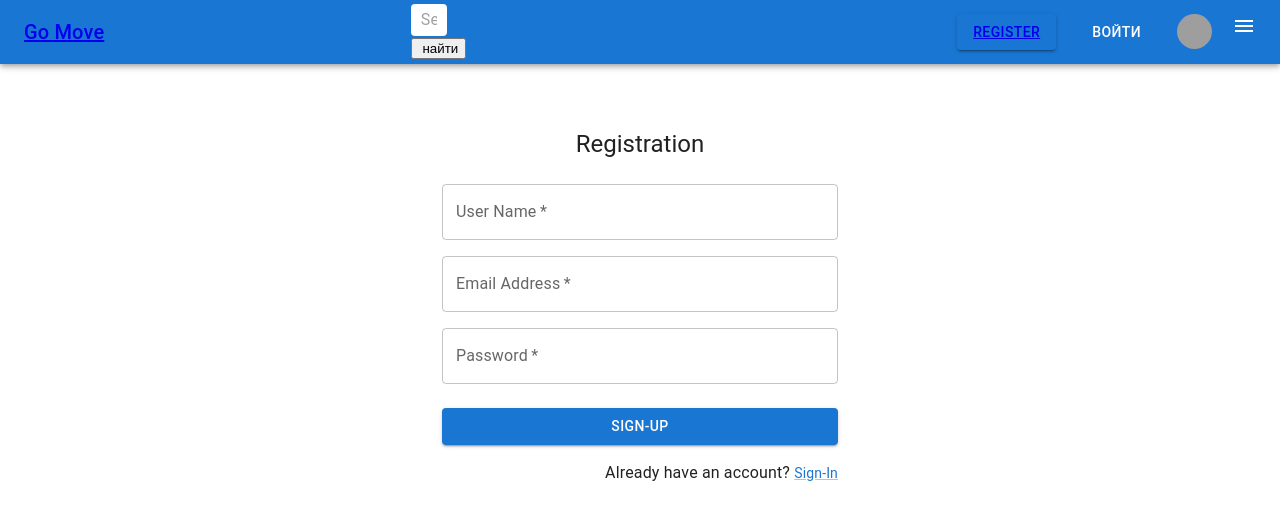
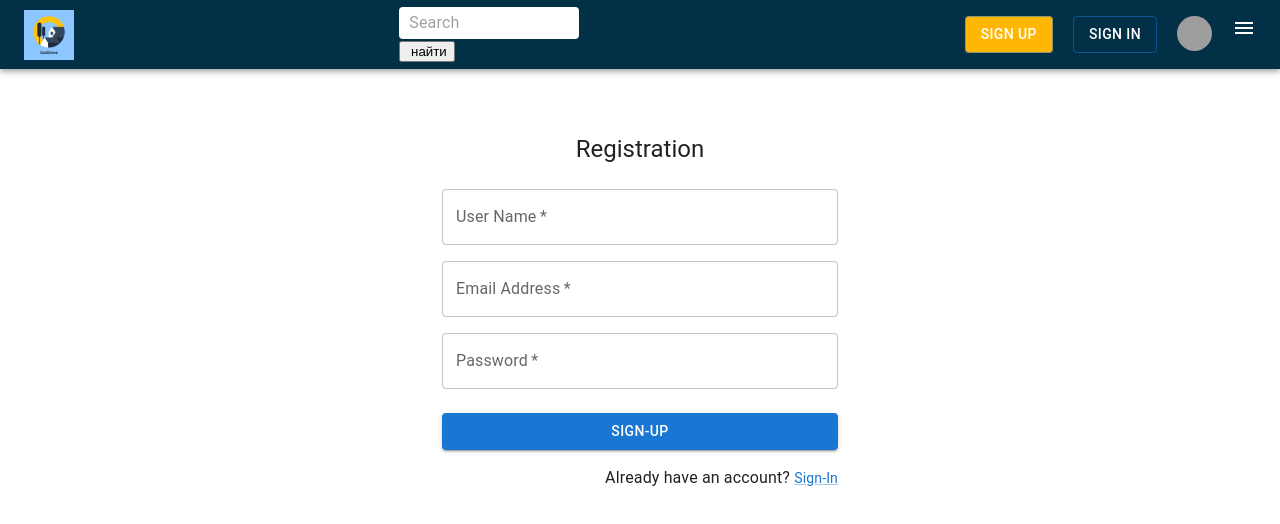
Before and after one commit to magelon6/goMove_app, a React (Create React App) app in the folder client/: page /registration in a window 1280 px wide. Shown: the top 524 px of the page. Built offline with nearby package versions, Linux system fonts and the light colour scheme; grey boxes are pictures that could not be loaded.

Commit message:
Developer (#19)
* interceptor for refresh JWT added

* fixed nav bar added svg file (#18)

Co-authored-by: Magomed Adizov <98264766+magelon6@users.noreply.github.com>

```diff
--- a/client/src/components/NavBar/NavBar.jsx
+++ b/client/src/components/NavBar/NavBar.jsx
@@ -3,6 +3,7 @@ import { AppBar, Avatar, Box, Button, InputBase, Menu, MenuItem, styled, Toolbar
 import MenuIcon from '@mui/icons-material/Menu';
 import {Link} from 'react-router-dom';
 import { useDispatch } from 'react-redux';
+import logoSvg from '../../images/logo.svg'
 
 const StyledToolbar = styled(Toolbar)({
     display:"flex",
@@ -13,7 +14,7 @@ const Search = styled("div")(({ theme }) => ({
     backgroundColor: "white",
     padding: "0 10px",
     borderRadius: theme.shape.borderRadius,
-    width: "15%",
+    width: "75%",
 }));
 
 const Icons = styled(Box)(({ theme }) => ({
@@ -41,26 +42,28 @@ const NavBar = () => {
     }
 
     return (
-        <AppBar position='sticky'>
-            <StyledToolbar>
+        <AppBar position='sticky' sx={{backgroundColor: '#023047'}}>
+            <StyledToolbar >
                 <Typography variant='h6'>
-                    <Link to='/' >
-                        Go Move
+                    <Link to='/' style={{ textDecoration: 'none', color: 'white'}}>
+                        <img src={logoSvg} style={{height: 50, marginTop: 10}} alt="SVG as an image" />
                     </Link>
                 </Typography>
                 <form onSubmit={(e) => submitHandler(e.target.value )}>
 
-                <Search><InputBase placeholder='Search' value={findCity}></InputBase></Search>
+                <Search>
+                    <InputBase placeholder='Search' value={findCity}></InputBase>
+                </Search>
                 <button type='submit'> найти</button>
                 </form>
                 <Icons>
                     {/* Тут прописать условие авторизации пользователя */}
-                    <Button variant="contained">
-                        <Link to='/registration'>Register</Link>
-                    </Button>
-                    <Link to='/auth'>
-                        <Button variant="outlined" sx={{color: "white"}}>Войти</Button>
+                    <Link to='/registration' style={{ textDecoration: 'none' }}>
+                      <Button variant="outlined" sx={{color: 'white', backgroundColor: '#FFB703'}}>Sign Up</Button>
                     </Link>
+                    <Link to='/auth' style={{ textDecoration: 'none' }}>
+                      <Button variant="outlined" sx={{color: "white"}}>Sign In</Button>
+                  </Link>
                     <Avatar sx={{width:35, height:35}} src='#'/>
                     <MenuIcon onClick={(e) => setOpen(true)} />
                 </Icons>
--- a/client/src/http/index.js
+++ b/client/src/http/index.js
@@ -16,4 +16,22 @@ $api.interceptors.request.use(
         return config;
     });
 
+//refresh interceptor
+$api.interceptors.response.use((config) => {
+    return config
+}, async (error) => {
+    const originalRequest = error.config
+    if (error.response?.status === 401 && error.config && !error.config._isRetry) {
+        originalRequest._isRetry = true
+        try {
+            const response = await axios.get(`${API_URL}/refresh`, {withCredentials: true})
+            localStorage.setItem('token', response.data?.accessToken)
+            return $api.request(originalRequest)
+        } catch (e) {
+            console.log(e)
+        }
+    }
+    throw error
+})
+
 export default $api;
```
Also changed, not shown: client/src/images/logo.svg (added), 1 other file (tests, documents, lock files or other folders).
